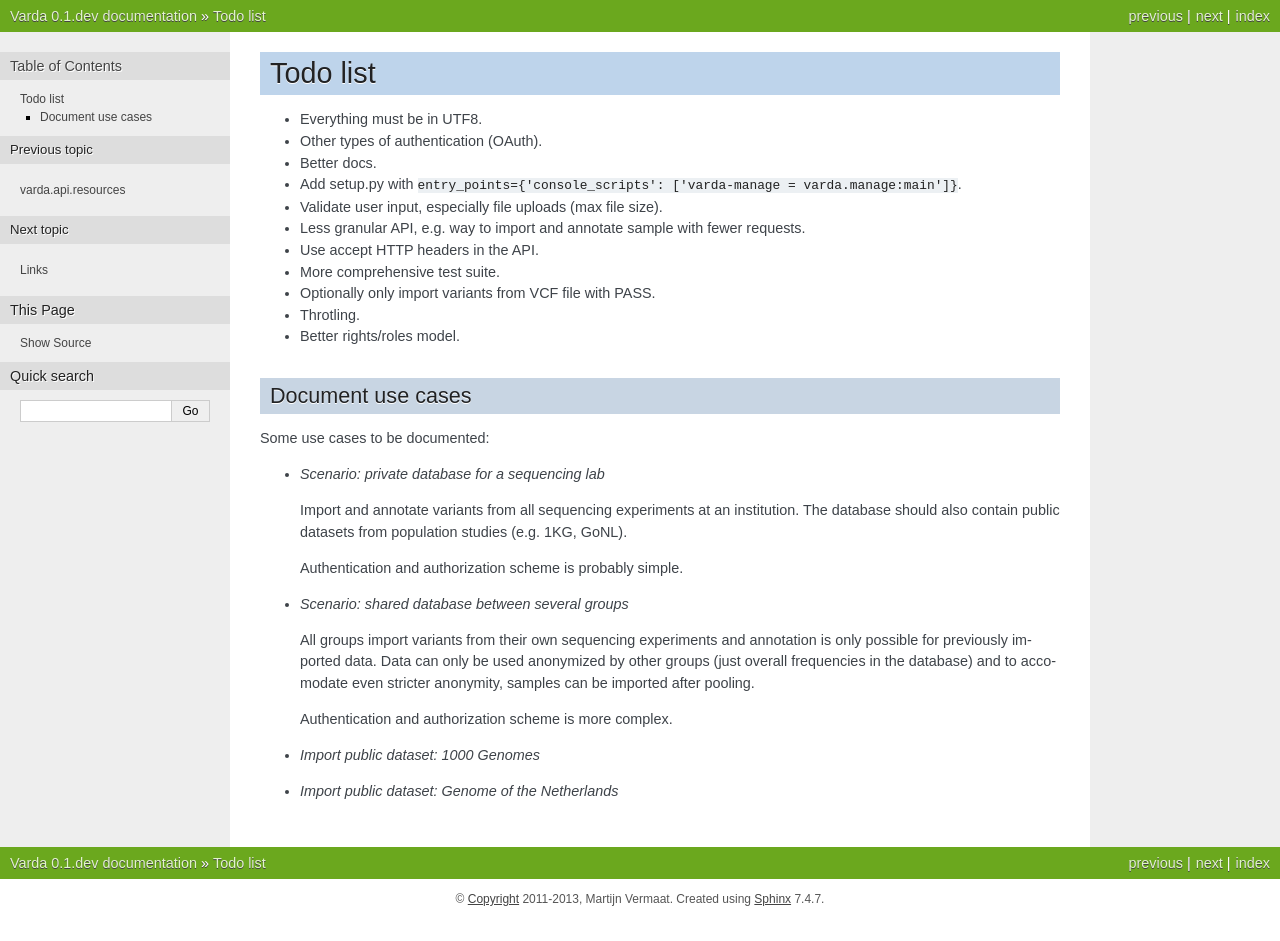
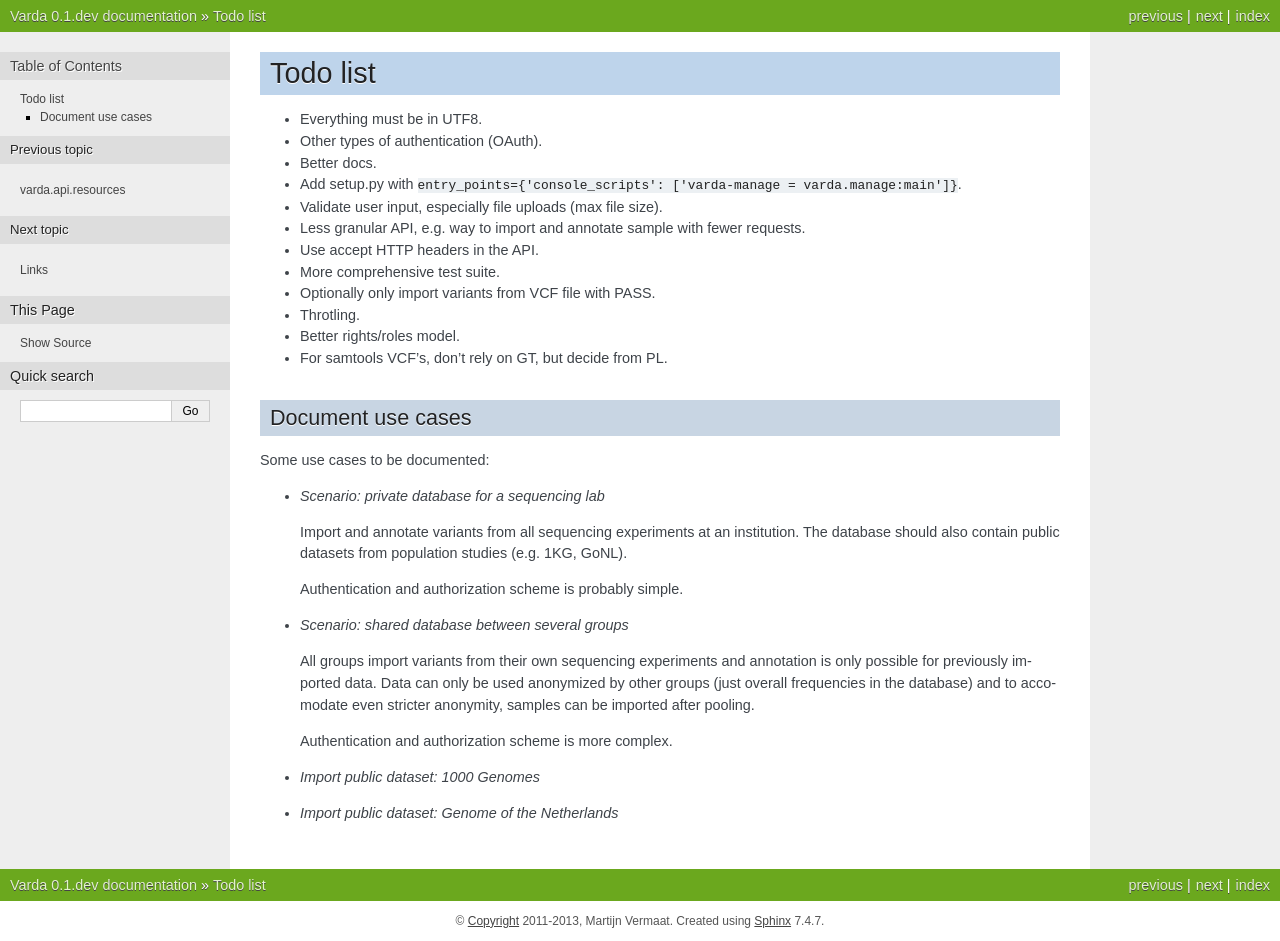
Before and after one commit to varda/varda, a Sphinx documentation site: the page built from doc/todo.rst, in a window 1280 px wide. Built offline with Sphinx 7.4.7, drawn with Linux system fonts in a browser that asks for light colours; pages that are not in the unit, such as notebooks, are missing from menus; before the commit the page ends 919 px from its top, so only the background shows below that.

Commit message:
Todo note

```diff
--- a/doc/todo.rst
+++ b/doc/todo.rst
@@ -12,6 +12,7 @@ Todo list
 * Optionally only import variants from VCF file with PASS.
 * Throtling.
 * Better rights/roles model.
+* For samtools VCF's, don't rely on GT, but decide from PL.
 
 
 Document use cases
```
